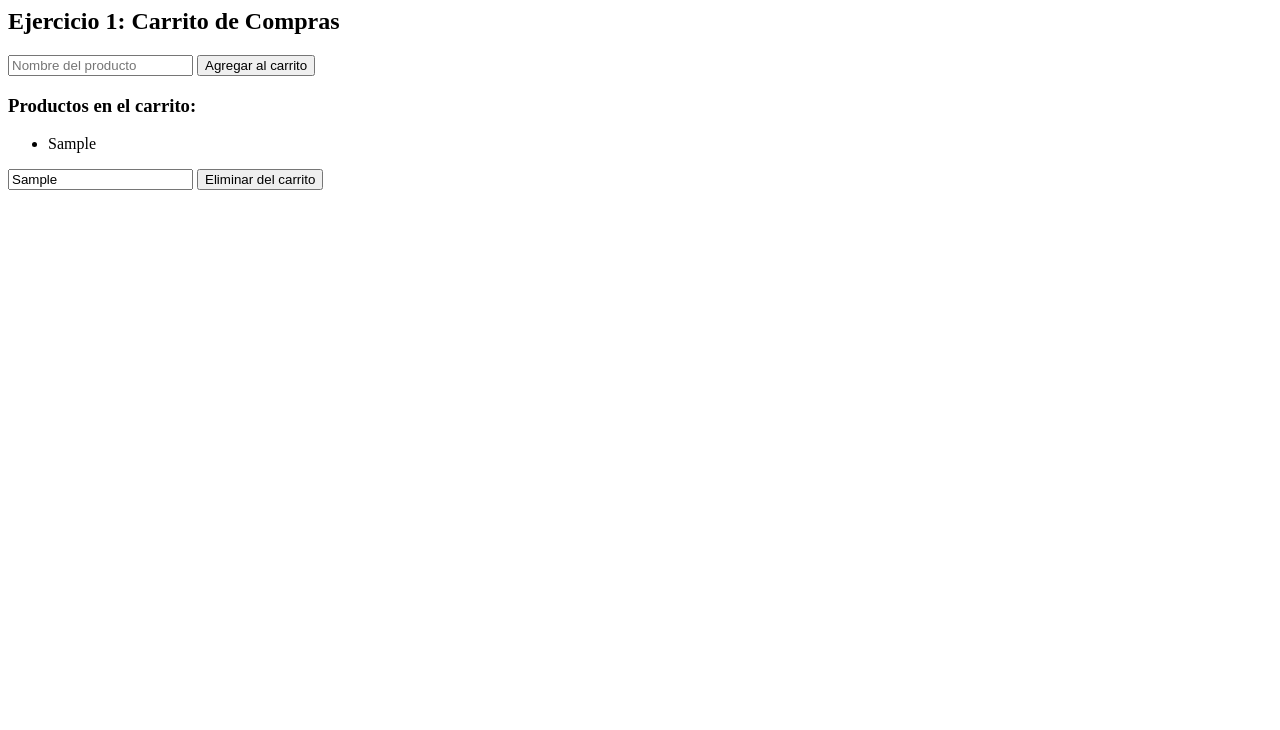
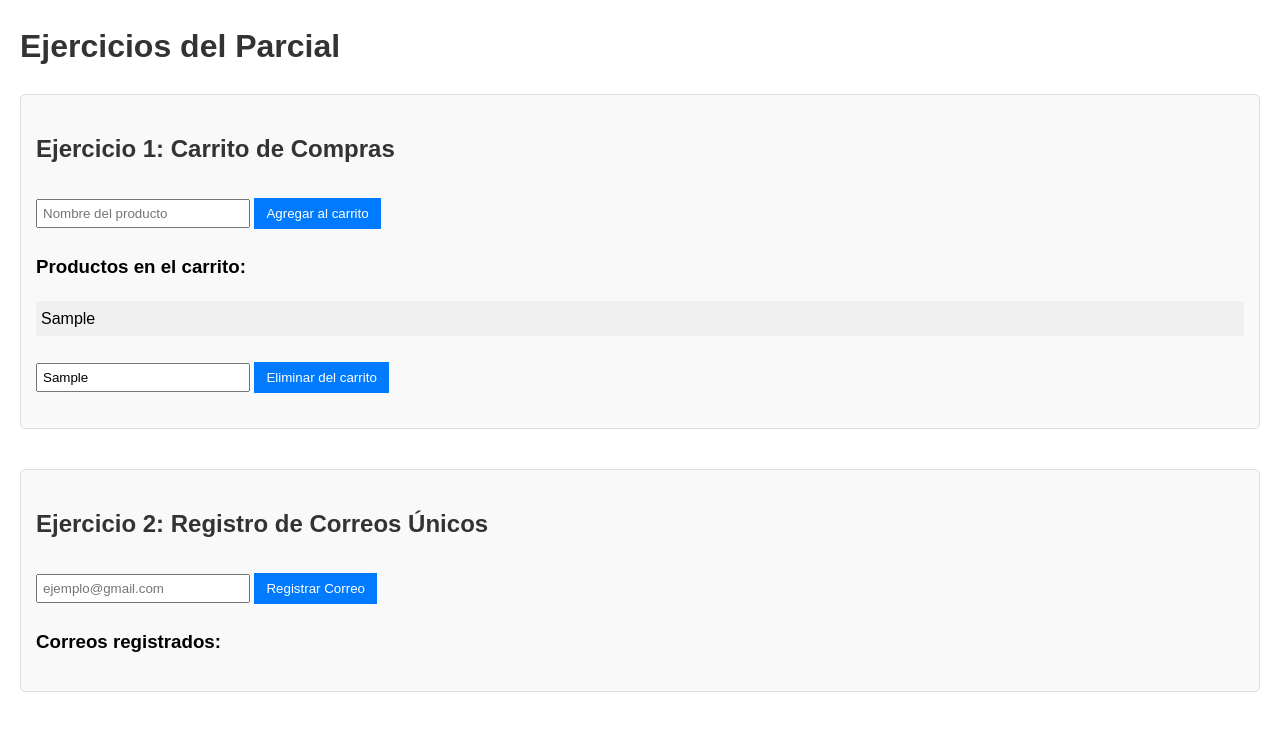
Before and after one commit to cristian2912/cristian2912.github.io, a plain HTML site: page parcial.html in a window 1280 px wide. Both pictures are taken after typing "Sample", "Sample" into the empty fields and a click on the button "Agregar al carrito". Drawn offline with Linux system fonts and the light colour scheme.

Commit message:
Update parcial.html

```diff
--- a/parcial.html
+++ b/parcial.html
@@ -1,31 +1,96 @@
+<!DOCTYPE html>
+<html lang="es">
+<head>
+    <meta charset="UTF-8">
+    <meta name="viewport" content="width=device-width, initial-scale=1.0">
+    <title>Ejercicios Parcial</title>
+    <style>
+        body {
+            font-family: Arial, sans-serif;
+            margin: 20px;
+            line-height: 1.6;
+        }
+        h1, h2 {
+            color: #333;
+        }
+        .ejercicio {
+            margin-bottom: 40px;
+            padding: 15px;
+            border: 1px solid #ddd;
+            border-radius: 5px;
+            background-color: #f9f9f9;
+        }
+        button {
+            padding: 8px 12px;
+            background-color: #007BFF;
+            color: white;
+            border: none;
+            cursor: pointer;
+            margin-top: 10px;
+        }
+        button:hover {
+            background-color: #0056b3;
+        }
+        input, select {
+            padding: 5px;
+            margin: 5px 0;
+            width: 200px;
+        }
+        ul {
+            list-style-type: none;
+            padding: 0;
+        }
+        li {
+            margin: 5px 0;
+            padding: 5px;
+            background-color: #f0f0f0;
+            border-radius: 3px;
+        }
+        p[id^="mensaje"] {
+            font-style: italic;
+        }
+    </style>
+</head>
+<body>
+    <h1>Ejercicios del Parcial</h1>
+
+    <!-- Ejercicio 1: Carrito de Compras -->
     <div class="ejercicio">
         <h2>Ejercicio 1: Carrito de Compras</h2>
 
-    <!-- Entrada para agregar productos -->
         <input type="text" id="nombreProducto" placeholder="Nombre del producto">
         <button onclick="agregarProducto()">Agregar al carrito</button>
 
-    <!-- Lista de productos en el carrito -->
         <h3>Productos en el carrito:</h3>
         <ul id="listaProductos"></ul>
 
-    <!-- Eliminar producto -->
         <input type="text" id="productoAEliminar" placeholder="Nombre del producto a eliminar">
         <button onclick="eliminarProducto()">Eliminar del carrito</button>
 
-    <!-- Mensajes de error/éxito -->
-    <p id="mensaje" style="color: red;"></p>
+        <p id="mensajeCarrito" style="color: red;"></p>
+    </div>
+
+    <!-- Ejercicio 2: Registro de Correos Únicos -->
+    <div class="ejercicio">
+        <h2>Ejercicio 2: Registro de Correos Únicos</h2>
+
+        <input type="email" id="nuevoCorreo" placeholder="ejemplo@gmail.com">
+        <button onclick="agregarCorreo()">Registrar Correo</button>
+
+        <h3>Correos registrados:</h3>
+        <ul id="listaCorreos"></ul>
+
+        <p id="mensajeCorreo" style="color: red;"></p>
     </div>
 
     <script>
-    // Clase Producto (equivalente a la clase Python)
+        // ===== EJERCICIO 1 =====
         class Producto {
             constructor(nombre) {
                 this.nombre = nombre;
             }
         }
 
-    // Clase Carrito (equivalente a la clase Python)
         class Carrito {
             constructor() {
                 this.productos = [];
@@ -41,9 +106,9 @@
                 this.productos = this.productos.filter(p => p.nombre !== nombreProducto);
 
                 if (this.productos.length === inicialLength) {
-                document.getElementById("mensaje").textContent = `Producto "${nombreProducto}" no está en el carrito.`;
+                    document.getElementById("mensajeCarrito").textContent = `Producto "${nombreProducto}" no está en el carrito.`;
                 } else {
-                document.getElementById("mensaje").textContent = "";
+                    document.getElementById("mensajeCarrito").textContent = "";
                 }
                 this.actualizarLista();
             }
@@ -59,16 +124,14 @@
             }
         }
 
-    // Instancia global del carrito
         const carrito = new Carrito();
 
-    // Funciones para los botones
         function agregarProducto() {
             const nombre = document.getElementById("nombreProducto").value.trim();
             if (nombre) {
                 const producto = new Producto(nombre);
                 carrito.agregarProducto(producto);
-            document.getElementById("nombreProducto").value = ""; // Limpiar input
+                document.getElementById("nombreProducto").value = "";
             }
         }
 
@@ -76,7 +139,48 @@
             const nombre = document.getElementById("productoAEliminar").value.trim();
             if (nombre) {
                 carrito.eliminarProducto(nombre);
-            document.getElementById("productoAEliminar").value = ""; // Limpiar input
+                document.getElementById("productoAEliminar").value = "";
+            }
+        }
+
+        // ===== EJERCICIO 2 =====
+        class RegistroCorreo {
+            constructor() {
+                this.correos = new Set();
+            }
+
+            agregarCorreo(correo) {
+                if (this.correos.has(correo)) {
+                    document.getElementById("mensajeCorreo").textContent = `Correo ${correo} ya registrado.`;
+                    return false;
+                } else {
+                    this.correos.add(correo);
+                    document.getElementById("mensajeCorreo").textContent = `Correo ${correo} agregado.`;
+                    this.actualizarListaCorreos();
+                    return true;
+                }
+            }
+
+            actualizarListaCorreos() {
+                const lista = document.getElementById("listaCorreos");
+                lista.innerHTML = "";
+                this.correos.forEach(correo => {
+                    const li = document.createElement("li");
+                    li.textContent = correo;
+                    lista.appendChild(li);
+                });
+            }
+        }
+
+        const registroCorreo = new RegistroCorreo();
+
+        function agregarCorreo() {
+            const correo = document.getElementById("nuevoCorreo").value.trim();
+            if (correo) {
+                registroCorreo.agregarCorreo(correo);
+                document.getElementById("nuevoCorreo").value = "";
             }
         }
     </script>
+</body>
+</html>
```
Lines whose indentation alone changed are shown as unchanged.
